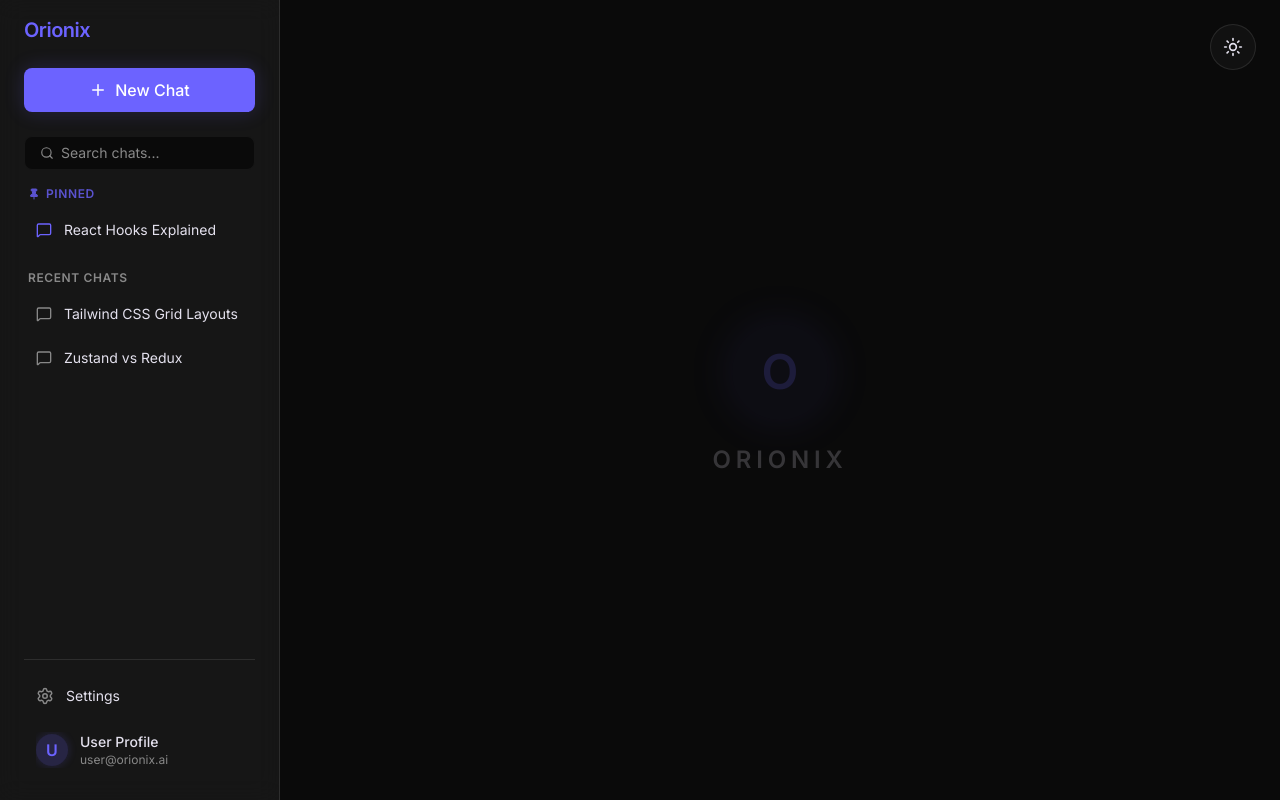
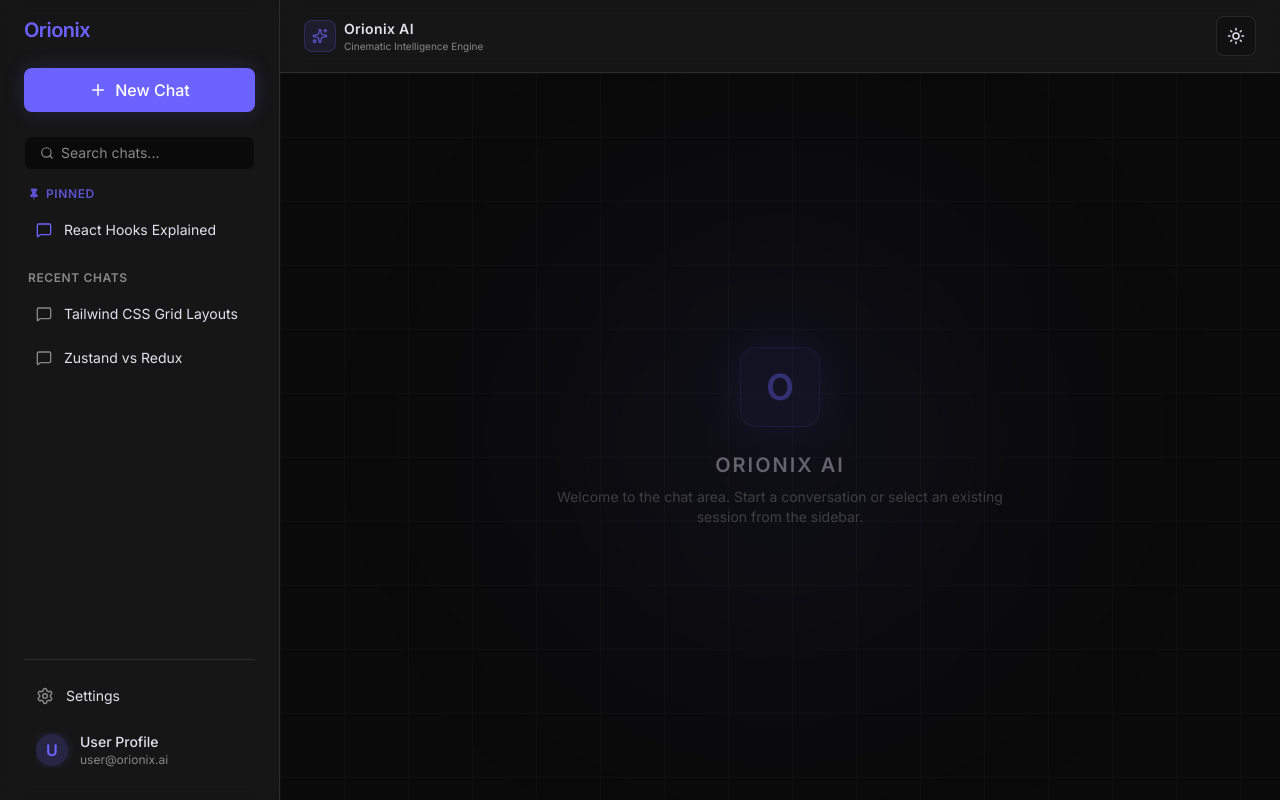
Before and after one commit to abhishekapurva0809/Orionix-AI, a React (Vite) app in the folder frontend/: page / in a window 1280 px wide. Built offline with nearby package versions, Linux system fonts and the light colour scheme; a small style sheet from the web is missing.

Commit message:
feat(frontend): create ChatPage route and configure primary routing

```diff
--- a/frontend/src/App.jsx
+++ b/frontend/src/App.jsx
@@ -1,40 +1,13 @@
 import { Routes, Route } from 'react-router-dom'
 import MainLayout from './layouts/MainLayout'
-import { useThemeStore } from './store/themeStore'
-import { Sun, Moon } from 'lucide-react'
-
-// Placeholder component to render inside the MainLayout's Outlet
-function PlaceholderChatArea() {
-  const { theme, toggleTheme } = useThemeStore()
-
-  return (
-    <div className="flex flex-col items-center justify-center h-full p-6 relative">
-      <button
-        onClick={toggleTheme}
-        className="absolute top-6 right-6 p-3 rounded-full bg-brand-surface border border-white/10 hover:bg-white/10 transition-colors text-brand-text cursor-pointer"
-        aria-label="Toggle Theme"
-      >
-        {theme === 'dark' ? <Sun size={20} /> : <Moon size={20} />}
-      </button>
-
-      <div className="flex flex-col items-center justify-center opacity-20 select-none pointer-events-none">
-        <div className="w-24 h-24 rounded-full bg-brand-primary/20 flex items-center justify-center mb-6 shadow-[0_0_50px_rgba(108,99,255,0.5)]">
-          <span className="text-brand-primary font-bold text-5xl">O</span>
-        </div>
-        <h1 className="text-2xl font-bold tracking-[0.2em] uppercase text-brand-text">
-          Orionix
-        </h1>
-      </div>
-    </div>
-  )
-}
+import ChatPage from './pages/ChatPage'
 
 export default function App() {
   return (
     <Routes>
       <Route element={<MainLayout />}>
         {/* Default route renders inside the MainLayout */}
-        <Route path="/" element={<PlaceholderChatArea />} />
+        <Route path="/" element={<ChatPage />} />
       </Route>
     </Routes>
   )
--- /dev/null
+++ b/frontend/src/pages/ChatPage.jsx
@@ -0,0 +1,53 @@
+import { useState } from 'react'
+import { useThemeStore } from '../store/themeStore'
+import { Sun, Moon, Sparkles } from 'lucide-react'
+
+export default function ChatPage() {
+  const { theme, toggleTheme } = useThemeStore()
+
+  return (
+    <div className="flex flex-col h-full w-full relative bg-brand-bg text-brand-text">
+      {/* Upper Navigation / Control Bar inside the Chat Page */}
+      <header className="flex items-center justify-between px-6 py-4 border-b border-white/10 glass-panel rounded-none border-t-0 border-x-0">
+        <div className="flex items-center gap-2">
+          <div className="w-8 h-8 rounded-lg bg-brand-primary/10 flex items-center justify-center border border-brand-primary/20">
+            <Sparkles size={16} className="text-brand-primary animate-pulse" />
+          </div>
+          <div>
+            <h1 className="text-sm font-semibold tracking-wide">Orionix AI</h1>
+            <p className="text-[10px] text-brand-muted">Cinematic Intelligence Engine</p>
+          </div>
+        </div>
+
+        <button
+          onClick={toggleTheme}
+          className="p-2.5 rounded-lg bg-brand-surface border border-white/10 hover:bg-white/10 hover:border-brand-primary/40 transition-all text-brand-text cursor-pointer duration-300"
+          aria-label="Toggle Theme"
+        >
+          {theme === 'dark' ? <Sun size={18} /> : <Moon size={18} />}
+        </button>
+      </header>
+
+      {/* Main Workspace (Will contain ChatArea in the next steps) */}
+      <div className="flex-1 flex flex-col justify-center items-center p-6 relative overflow-hidden">
+        {/* Decorative Grid Overlay */}
+        <div className="absolute inset-0 bg-[linear-gradient(to_right,rgba(255,255,255,0.02)_1px,transparent_1px),linear-gradient(to_bottom,rgba(255,255,255,0.02)_1px,transparent_1px)] bg-[size:4rem_4rem] pointer-events-none" />
+
+        {/* Glow effect */}
+        <div className="absolute top-1/2 left-1/2 -translate-x-1/2 -translate-y-1/2 w-[500px] h-[500px] bg-brand-primary/5 rounded-full blur-[120px] pointer-events-none" />
+
+        <div className="flex flex-col items-center justify-center opacity-40 select-none max-w-md text-center z-10">
+          <div className="w-20 h-20 rounded-2xl bg-brand-primary/15 flex items-center justify-center mb-6 shadow-[0_0_50px_rgba(108,99,255,0.3)] border border-brand-primary/25">
+            <span className="text-brand-primary font-bold text-4xl">O</span>
+          </div>
+          <h2 className="text-xl font-bold tracking-widest uppercase text-brand-text mb-2">
+            Orionix AI
+          </h2>
+          <p className="text-sm text-brand-muted">
+            Welcome to the chat area. Start a conversation or select an existing session from the sidebar.
+          </p>
+        </div>
+      </div>
+    </div>
+  )
+}
```
